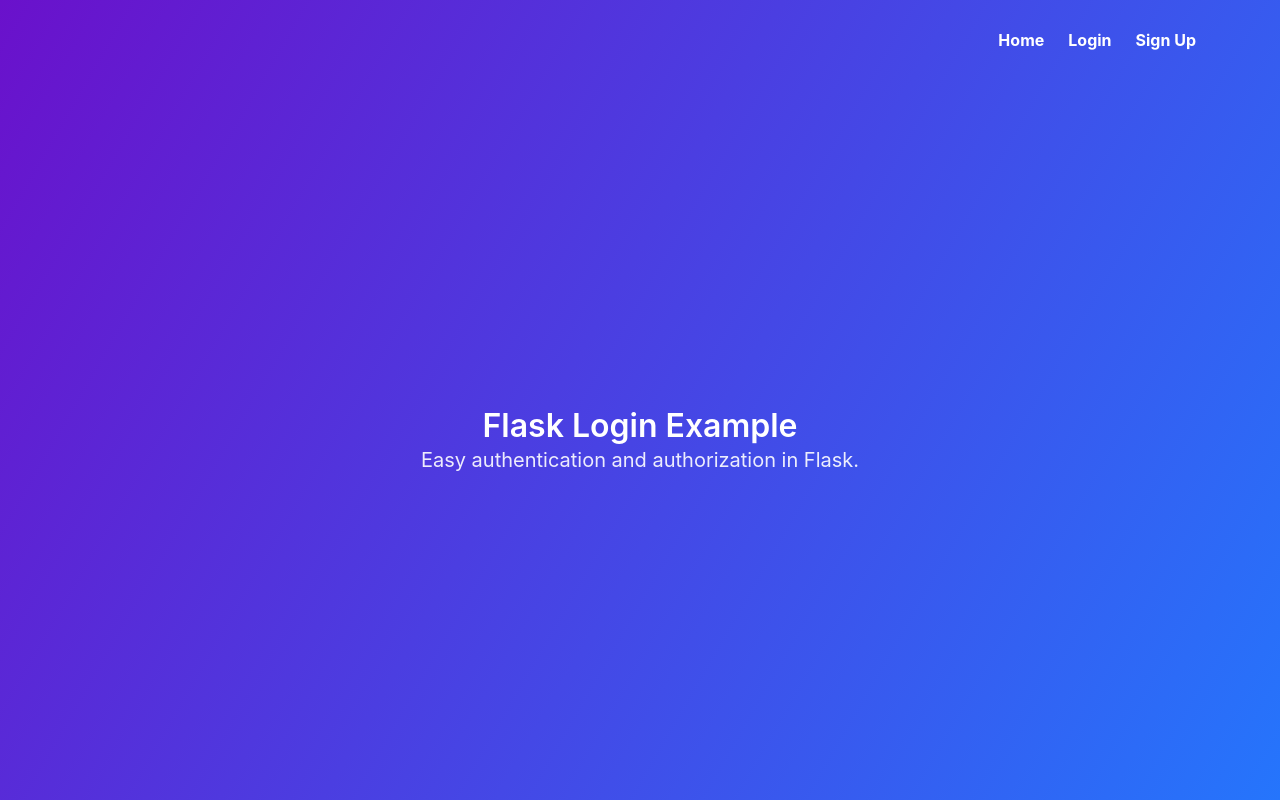
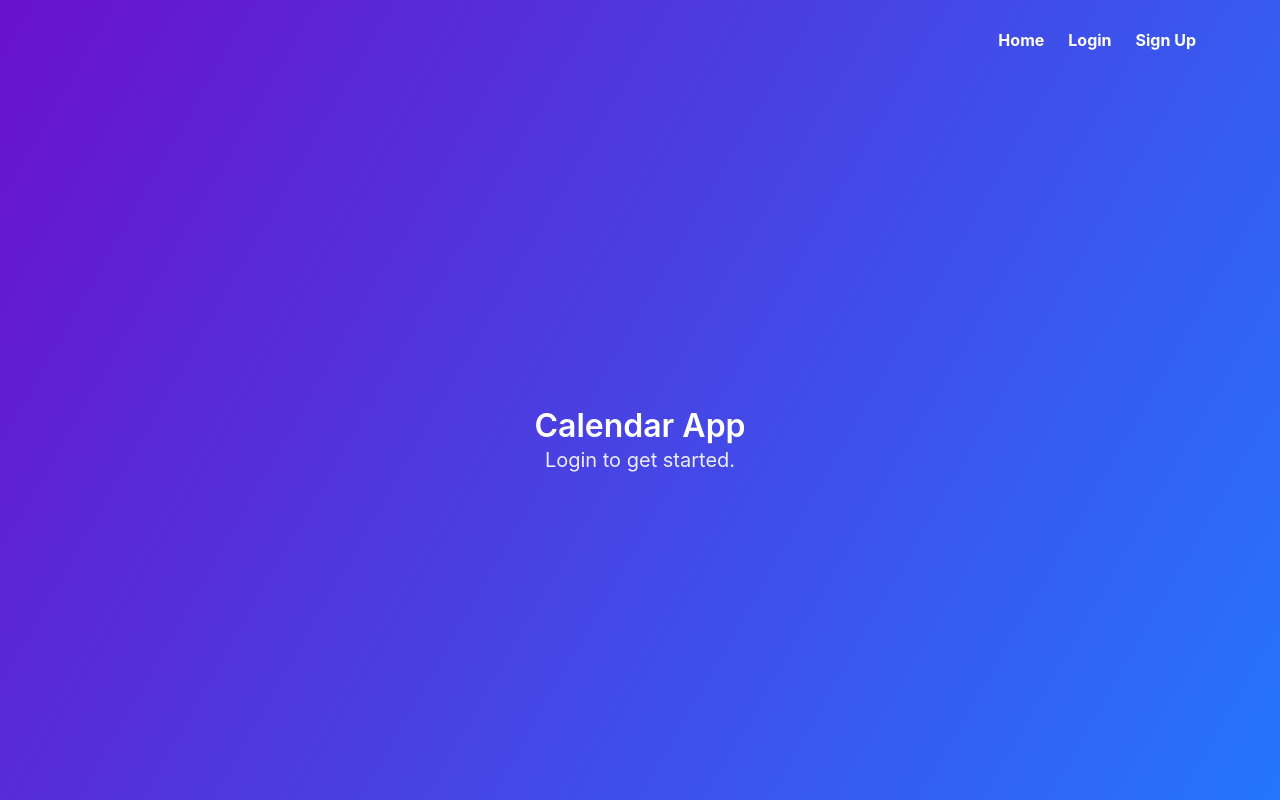
Before and after one commit to Spekier/MCON357_Project, a Flask app: page / in a window 1280 px wide. Run offline with Flask 3, Linux system fonts and the light colour scheme.

Commit message:
Update index.html

```diff
--- a/project/templates/index.html
+++ b/project/templates/index.html
@@ -2,9 +2,9 @@
 
 {% block content %}
 <h1 class="title">
-  Flask Login Example
+  Calendar App
 </h1>
 <h2 class="subtitle">
-  Easy authentication and authorization in Flask.
+  Login to get started.
 </h2>
 {% endblock %}
```
